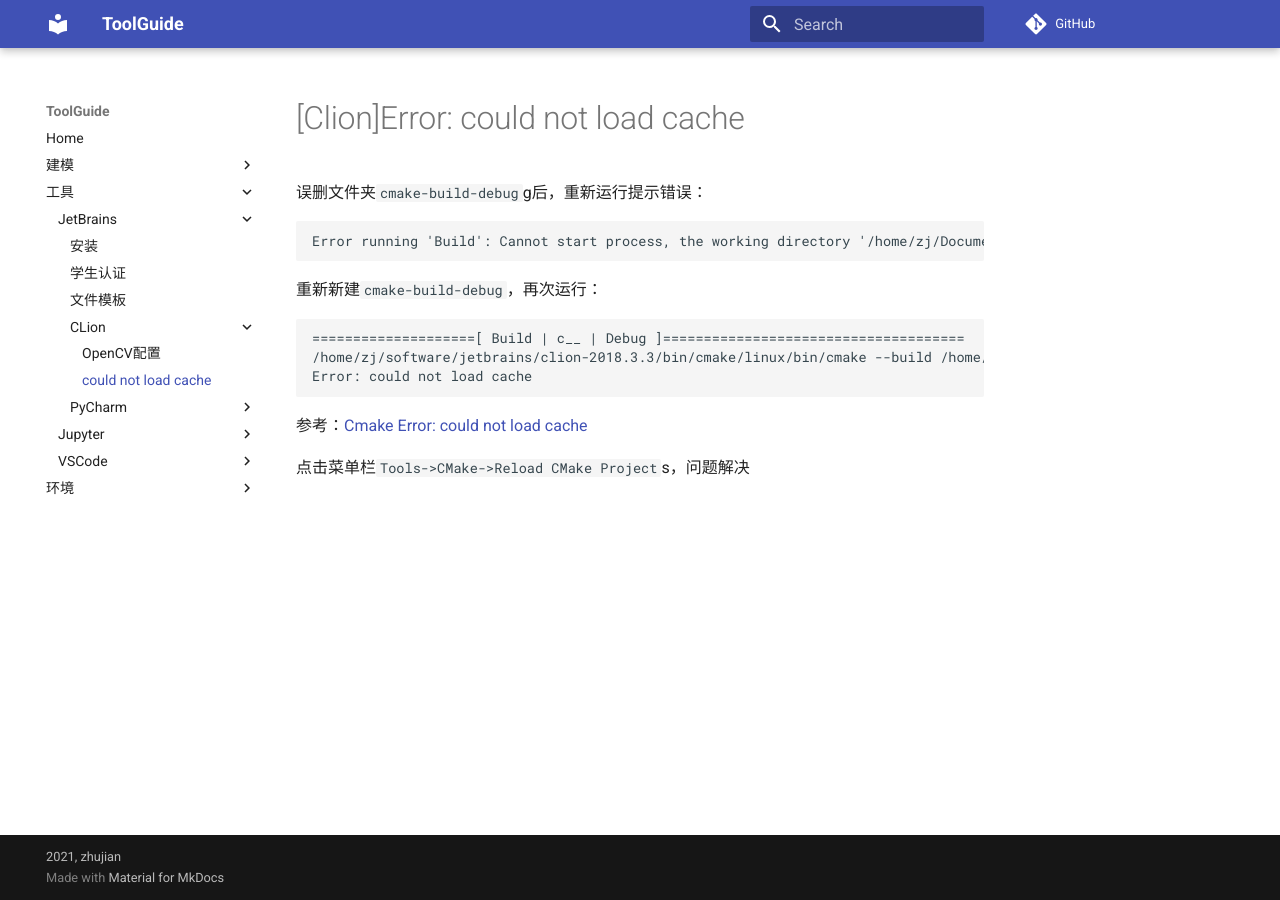
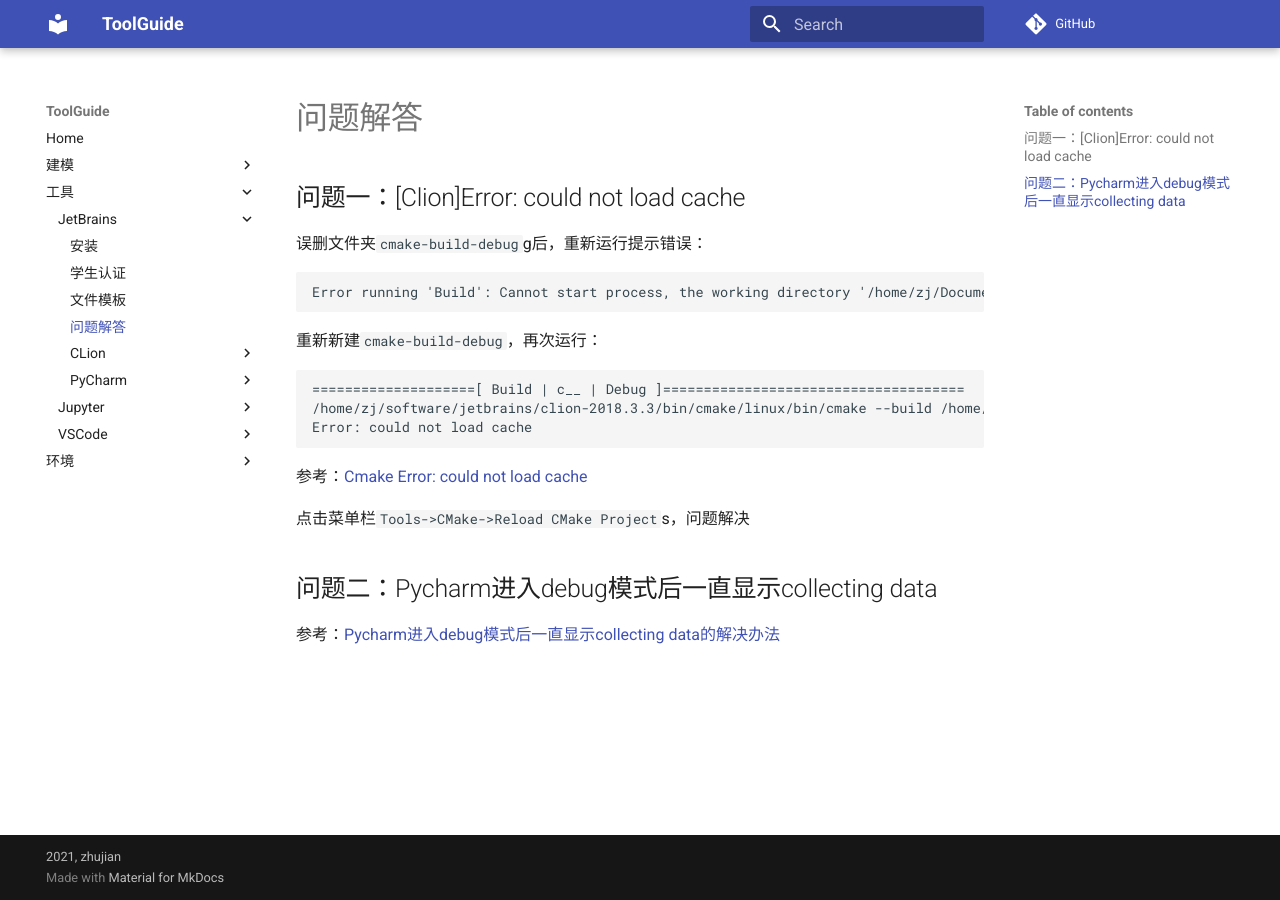
Before and after one commit to ZJDoc/ToolGuide, an MkDocs documentation site: the page built from docs/jetbrains/troubleshooting.md, in a window 1280 px wide. Built offline with MkDocs 1.6.1 and Material for MkDocs 9.7.7, drawn with Linux system fonts in a browser that asks for light colours; comment, search, counter and statistics services are not loaded.

Commit message:
docs(jetbrains): add troubleshooting

```diff
--- a/docs/jetbrains/clion-Error: could not load cache.md
+++ b/docs/jetbrains/troubleshooting.md
@@ -1,5 +1,7 @@
 
-# [Clion]Error: could not load cache
+# 问题解答
+
+## 问题一：[Clion]Error: could not load cache
 
 误删文件夹`cmake-build-debug`g后，重新运行提示错误：
 
@@ -14,3 +16,7 @@
 参考：[Cmake Error: could not load cache](https://stackoverflow.com/questions/16319292/cmake-error-could-not-load-cache)
 
 点击菜单栏`Tools->CMake->Reload CMake Project`s，问题解决
+
+## 问题二：Pycharm进入debug模式后一直显示collecting data
+
+参考：[Pycharm进入debug模式后一直显示collecting data的解决办法](https://blog.csdn.net/renhanchi/article/details/106010591)
--- a/mkdocs.yml
+++ b/mkdocs.yml
@@ -54,9 +54,9 @@ nav:
         - '安装': './jetbrains/安装.md'
         - '学生认证': './jetbrains/学生认证.md'
         - '文件模板': './jetbrains/文件模板.md'
+        - '问题解答': './jetbrains/troubleshooting.md'
         - CLion:
           - 'OpenCV配置': './jetbrains/clion-OpenCV配置.md'
-          - 'could not load cache': './jetbrains/clion-Error: could not load cache.md'
         - PyCharm:
           - '[PyCharm]pytest设置和使用': './jetbrains/pycharm-pytest设置和使用.md'
       - Jupyter:
```
